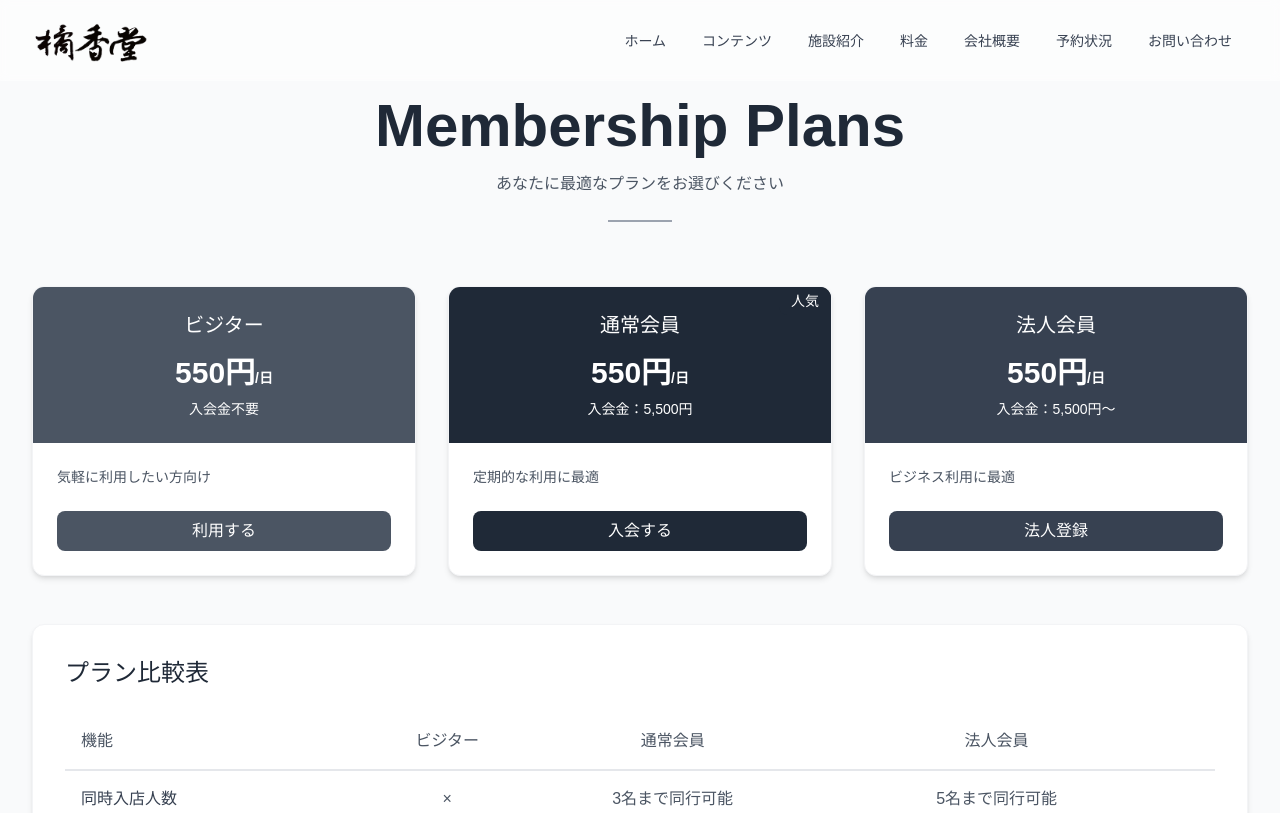
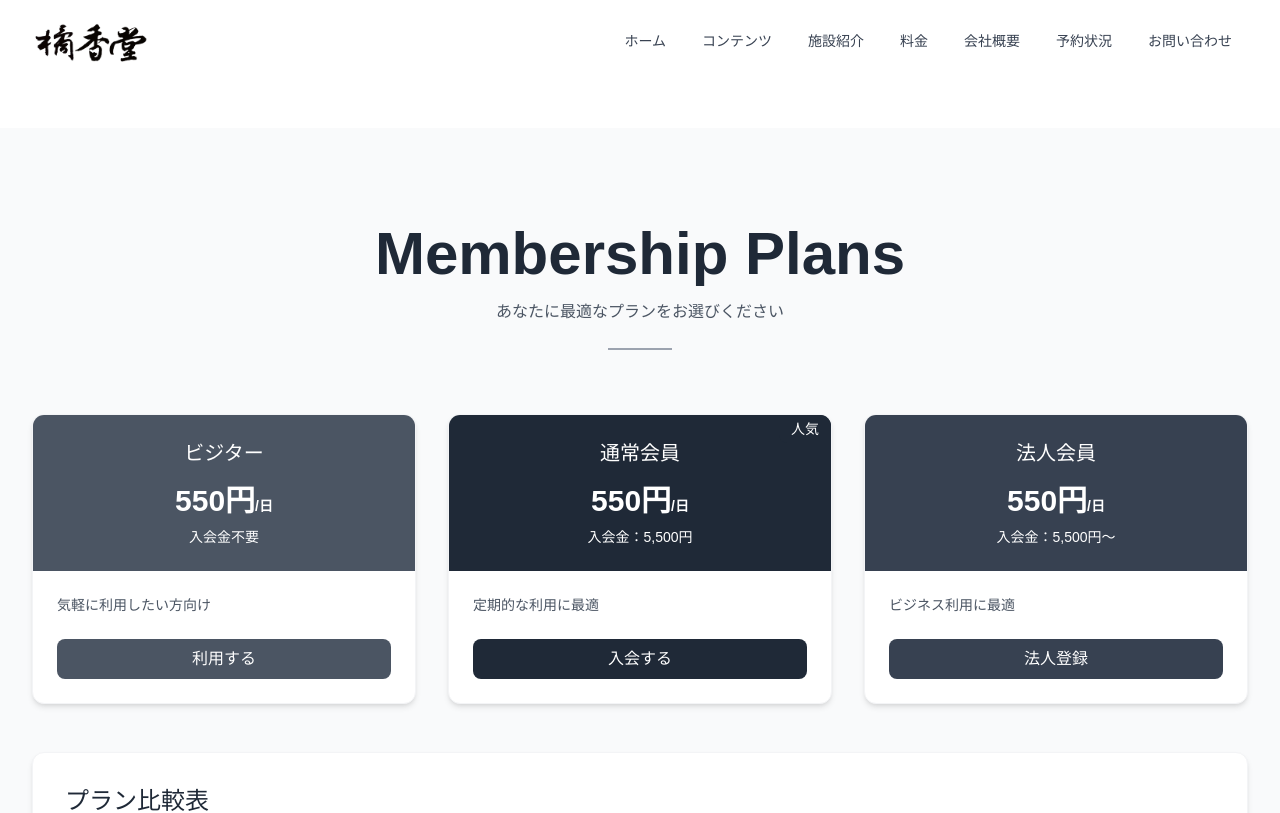
Before and after one commit to bbbyk105/vital, a Next.js app: page /fee in a window 1280 px wide. Shown: the top 813 px of the page. Built offline with nearby package versions, Linux system fonts and the light colour scheme.

Commit message:
ページ遷移とmtの設定

```diff
--- a/components/Fee.tsx
+++ b/components/Fee.tsx
@@ -55,7 +55,7 @@ const Fee: React.FC = () => {
   };
 
   return (
-    <div className="container mx-auto px-4 sm:px-6 lg:px-8 py-8 md:py-12 lg:py-24 bg-gray-50">
+    <div className="container mx-auto px-4 sm:px-6 lg:px-8 py-8 md:py-12 lg:py-24 bg-gray-50 mt-32">
       <section id="fee" className="max-w-7xl mx-auto">
         <div className="text-center mb-8 md:mb-16">
           <h2 className="font-extrabold text-2xl sm:text-3xl md:text-4xl lg:text-6xl mb-2 text-gray-800">
--- a/data/homeData.ts
+++ b/data/homeData.ts
@@ -9,11 +9,11 @@ export const homeConfig: HomeConfig = {
 
     {
       title: "コンテンツ",
-      href: "#contents",
+      href: "/#contents",
     },
     {
       title: "施設紹介",
-      href: "#facility",
+      href: "/#facility",
     },
     {
       title: "料金",
@@ -21,7 +21,7 @@ export const homeConfig: HomeConfig = {
     },
     {
       title: "会社概要",
-      href: "#company-section",
+      href: "/#company-section",
     },
     {
       title: "予約状況",
```
Also changed, not shown: components/Header.tsx (line endings or trailing spaces).
